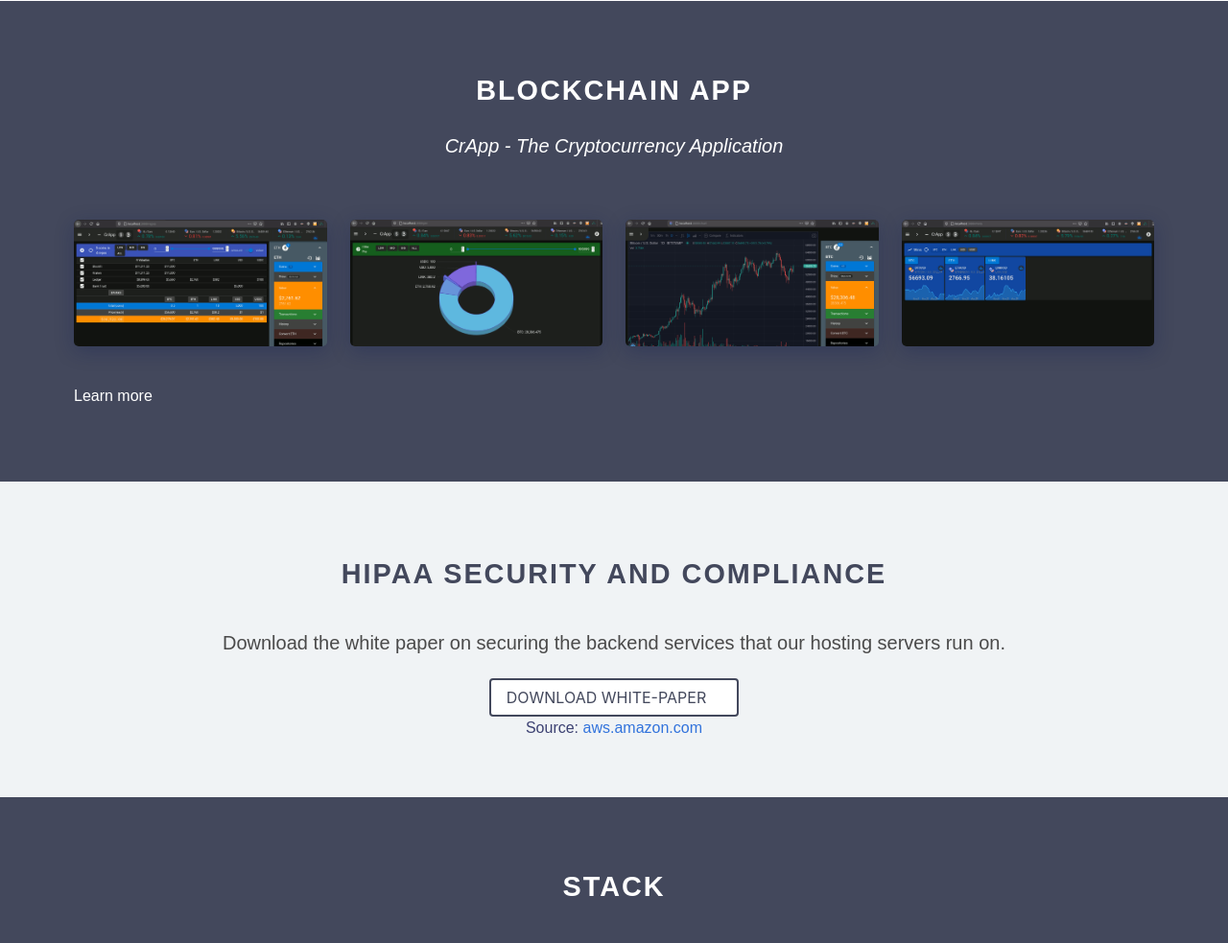
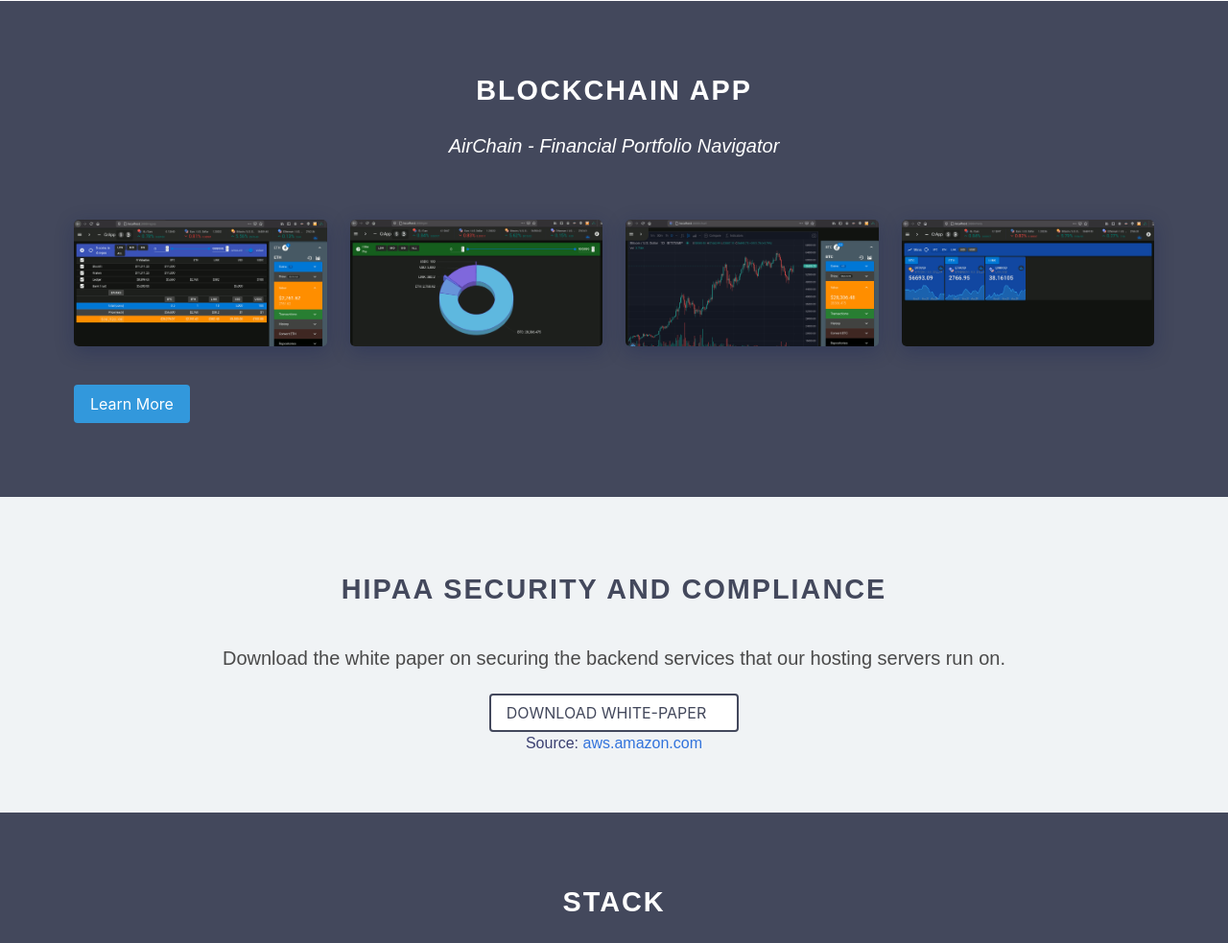
Before and after one commit to stav/primesite, a Node server app: page / in a window 1280 px wide. Shown: the part 2164-3147 px from the top of the page at 96% size. Run offline with Node 20, Linux system fonts and the light colour scheme; some libraries are stand-ins or nearby versions.

Commit message:
add airchain view

```diff
--- a/src/index.js
+++ b/src/index.js
@@ -24,6 +24,10 @@
   res.render('index')
 })
 
+app.get('/airchain', (req, res) => {
+  res.render('airchain')
+})
+
 app.get('/gen', (req, res) => {
   // Render the index view and register a callback to process it
   res.render('index', function (err, html) {
--- a/src/views/index.handlebars
+++ b/src/views/index.handlebars
@@ -1,4 +1,4 @@
-<!-- Begin Main Content -->
+<!-- Begin Index View -->
 <div class="main-content">
 
   {{> nav }}
@@ -16,7 +16,7 @@
   {{> portfolio }}
 
 
-  {{> app }}
+  {{> app home="true" }}
 
 
   {{> security }}
@@ -28,4 +28,4 @@
   {{> contact }}
 
 </div>
-<!-- End Main Content -->
+<!-- End Index View -->
--- /dev/null
+++ b/src/views/partials/airchain.handlebars
@@ -0,0 +1,22 @@
+<!-- Begin AirChain -->
+<div id="airchain" class="section-dark airchain">
+  <div class="container">
+    <div
+      class="columns is-multiline"
+      data-aos="fade-in"
+      data-aos-easing="linear"
+      >
+      <div class="column is-12">
+        <h2 class="title"> Installation </h2>
+      </div>
+      <div class="column is-12">
+        <p>
+          Currently the only way to get the full system working is to clone
+          and install from the
+          <a href="https://github.com/stav/crapp">GitHub repository</a>.
+        </p>
+      </div>
+    </div>
+  </div>
+</div>
+<!-- End AirChain -->
--- a/src/views/partials/app.handlebars
+++ b/src/views/partials/app.handlebars
@@ -5,7 +5,7 @@
       <div class="column is-12">
         <h1 class="title section-title has-text-centered has-text-white"> Blockchain App </h1>
         <h2 class="subtitle section-blurb has-text-centered has-text-white">
-          CrApp - The Cryptocurrency Application
+          AirChain - Financial Portfolio Navigator
         </h2>
       </div>
       <div class="column is-3">
@@ -44,9 +44,13 @@
           style="background-image: url('img/crapp-minis.png')"
         ></figure>
       </div>
+      {{#if home}}
       <div class="column is-12">
-        Learn more
+        <a href="/airchain#app">
+          <button type="button" class="button is-info"> Learn More </button>
+        </a>
       </div>
+      {{/if}}
     </div>
   </div>
 </div>
@@ -78,7 +82,7 @@
         <div class="column is-4" style="text-align:right">
           <form onclick="closeModal('app-card')">
 
-            <a href="/airchain">
+            <a href="/airchain#airchain">
               <button type="button" class="button is-info"> Install </button>
             </a>
 
--- a/src/views/partials/nav.handlebars
+++ b/src/views/partials/nav.handlebars
@@ -12,15 +12,15 @@
     </div>
     <div id="mobile-nav" class="navbar-menu">
       <div class="navbar-end has-text-centered">
-        <a class="navbar-item" href="#home" title="Home">
+        <a class="navbar-item" href="/#home" title="Home">
           <i class="fas fa-home"></i>
         </a>
-        <a class="navbar-item" href="#about-me">   About     </a>
-        <a class="navbar-item" href="#technology"> Services  </a>
-        <a class="navbar-item" href="#my-work">    PortFolio </a>
-        <a class="navbar-item" href="#app">        App       </a>
-        <a class="navbar-item" href="#stack">      Stack     </a>
-        <a class="navbar-item" href="#contact" onclick="focusContactName()"> Contact </a>
+        <a class="navbar-item" href="/#about-me">   About     </a>
+        <a class="navbar-item" href="/#technology"> Services  </a>
+        <a class="navbar-item" href="/#my-work">    PortFolio </a>
+        <a class="navbar-item" href="/#app">        App       </a>
+        <a class="navbar-item" href="/#stack">      Stack     </a>
+        <a class="navbar-item" href="/#contact" onclick="focusContactName()"> Contact </a>
       </div>
     </div>
   </nav>
@@ -30,16 +30,16 @@
     <div class="column is-12 hero-menu-desktop has-text-centered">
       <ul>
         <li>
-          <a href="#home" title="Home">
+          <a href="/#home" title="Home">
             <i class="fas fa-home"></i>
           </a>
         </li>
-        <li><a href="#about-me">   About     </a></li>
-        <li><a href="#technology"> Services  </a></li>
-        <li><a href="#my-work">    PortFolio </a></li>
-        <li><a href="#app">        App       </a></li>
-        <li><a href="#stack">      Stack     </a></li>
-        <li><a href="#contact" onclick="focusContactName()"> Contact </a></li>
+        <li><a href="/#about-me">   About     </a></li>
+        <li><a href="/#technology"> Services  </a></li>
+        <li><a href="/#my-work">    PortFolio </a></li>
+        <li><a href="/#app">        App       </a></li>
+        <li><a href="/#stack">      Stack     </a></li>
+        <li><a href="/#contact" onclick="focusContactName()"> Contact </a></li>
       </ul>
     </div>
   </div>
```
Also changed, not shown: src/views/airchain.handlebars (added, +11 -0 lines).
